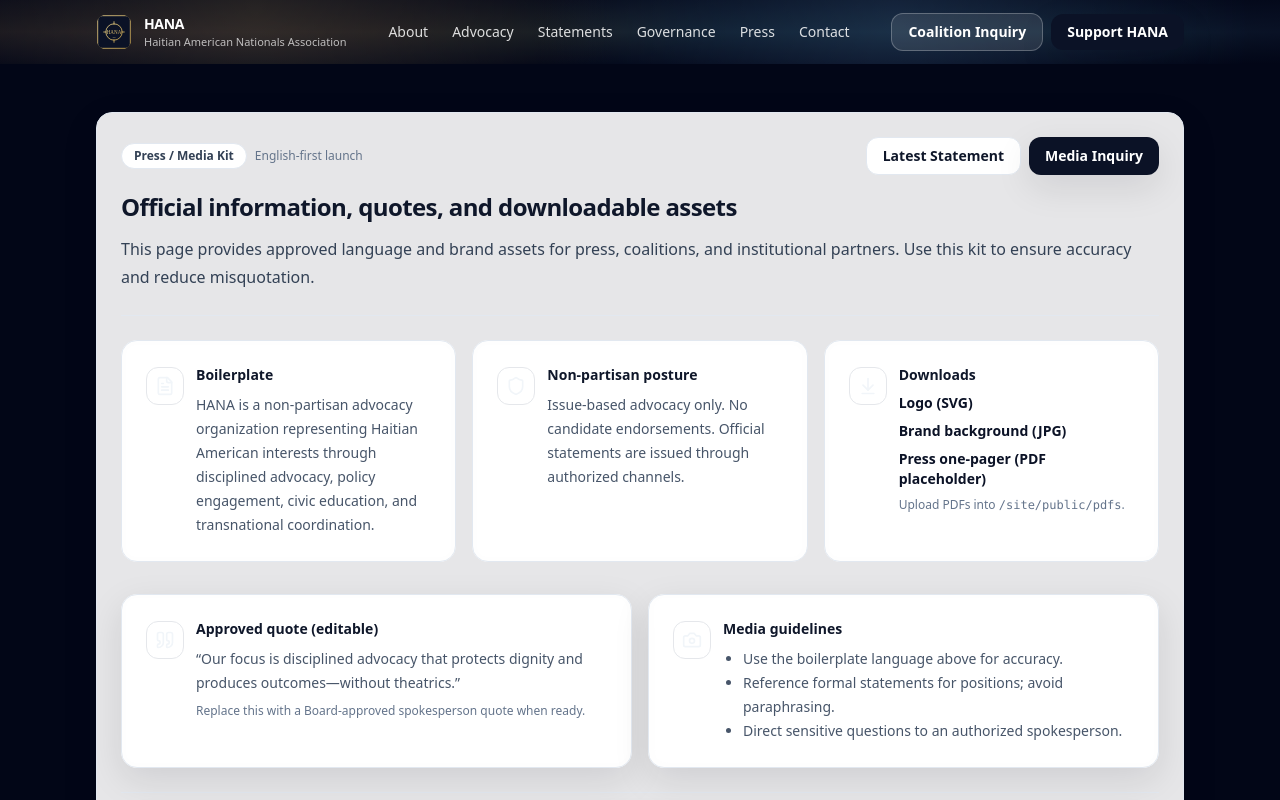
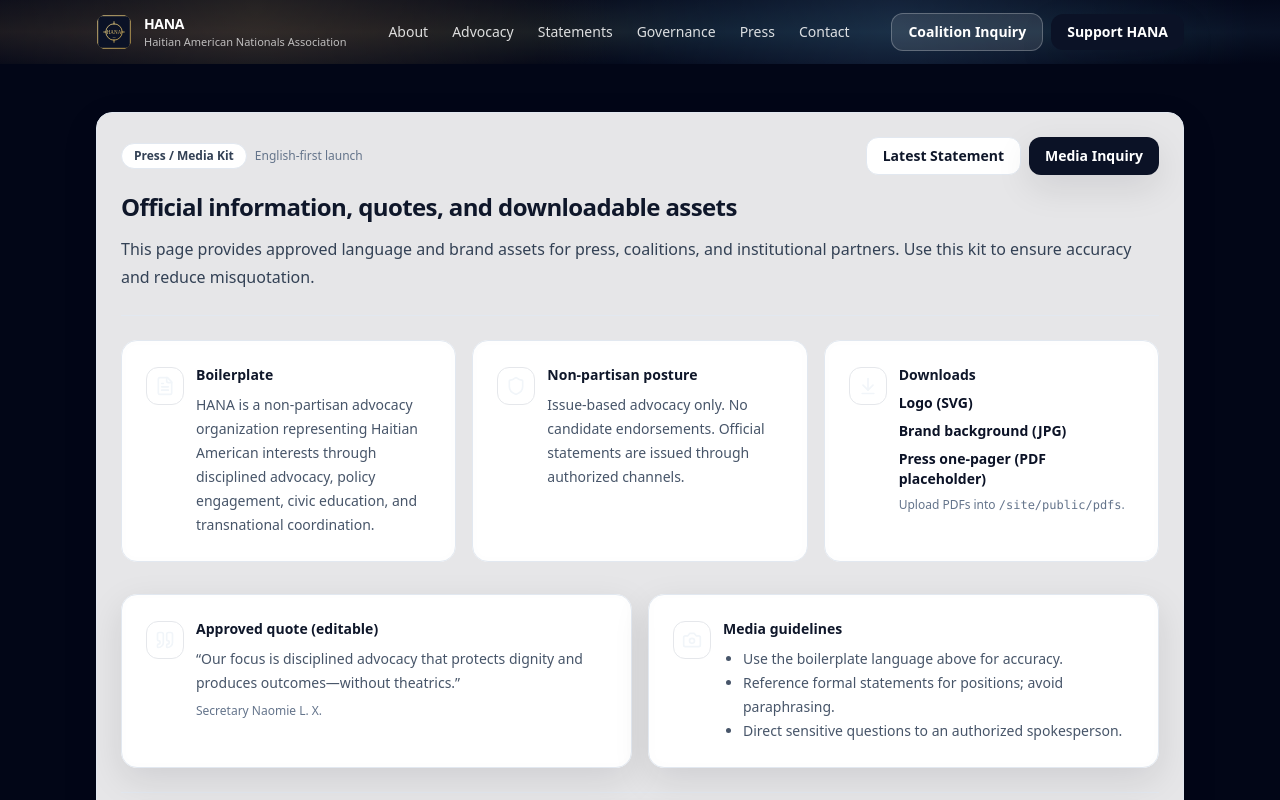
Before and after one commit to akumagmel/Hanayiti, a Next.js app: page /press in a window 1280 px wide. Shown: the top 800 px of the page. Built offline with nearby package versions, Linux system fonts and the light colour scheme.

Commit message:
Update page.tsx

```diff
--- a/app/press/page.tsx
+++ b/app/press/page.tsx
@@ -105,7 +105,7 @@ export default function Page() {
                         “Our focus is disciplined advocacy that protects dignity and produces outcomes—without theatrics.”
                       </p>
                       <p className="mt-2 text-xs text-slate-500">
-                        Replace this with a Board-approved spokesperson quote when ready.
+                        Secretary Naomie L. X.
                       </p>
                     </div>
                   </div>
```
